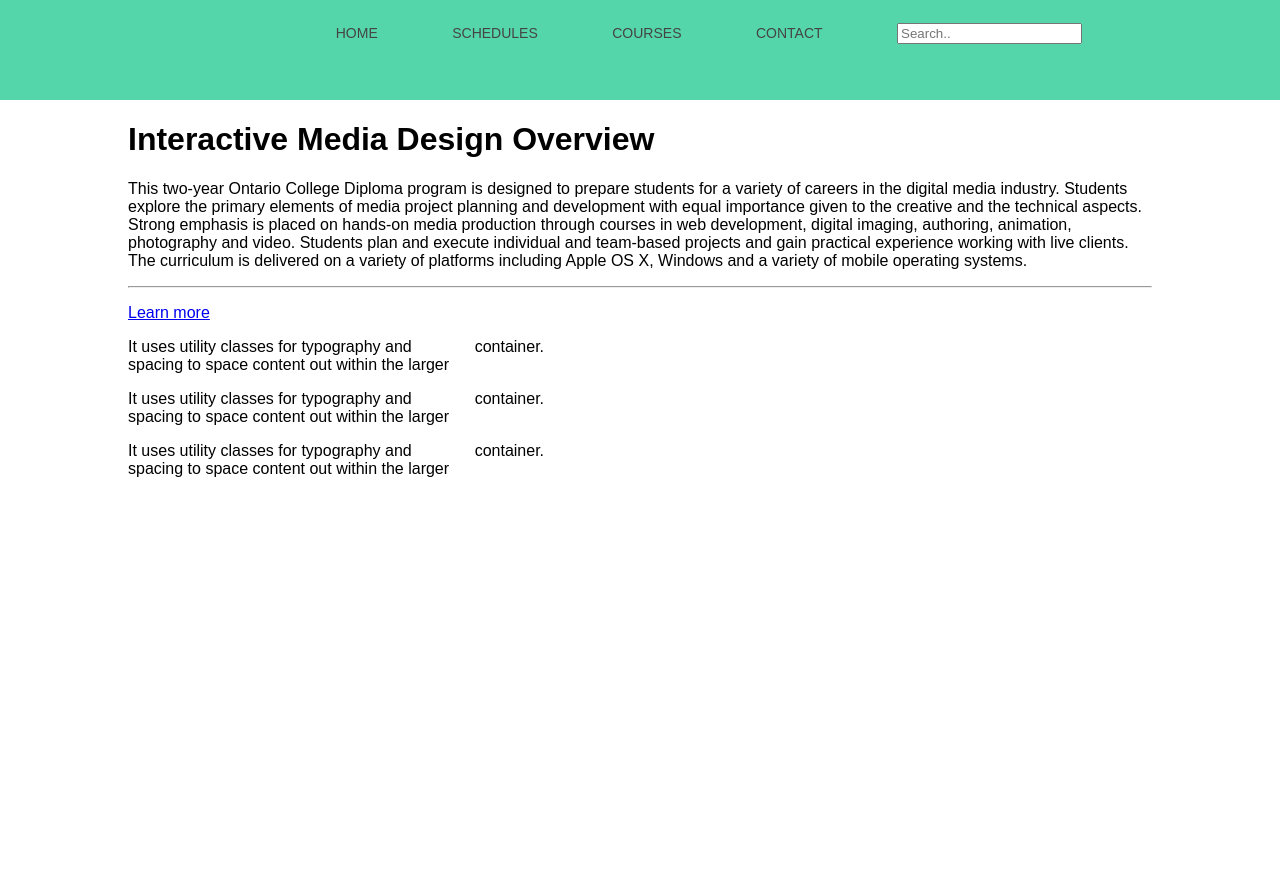
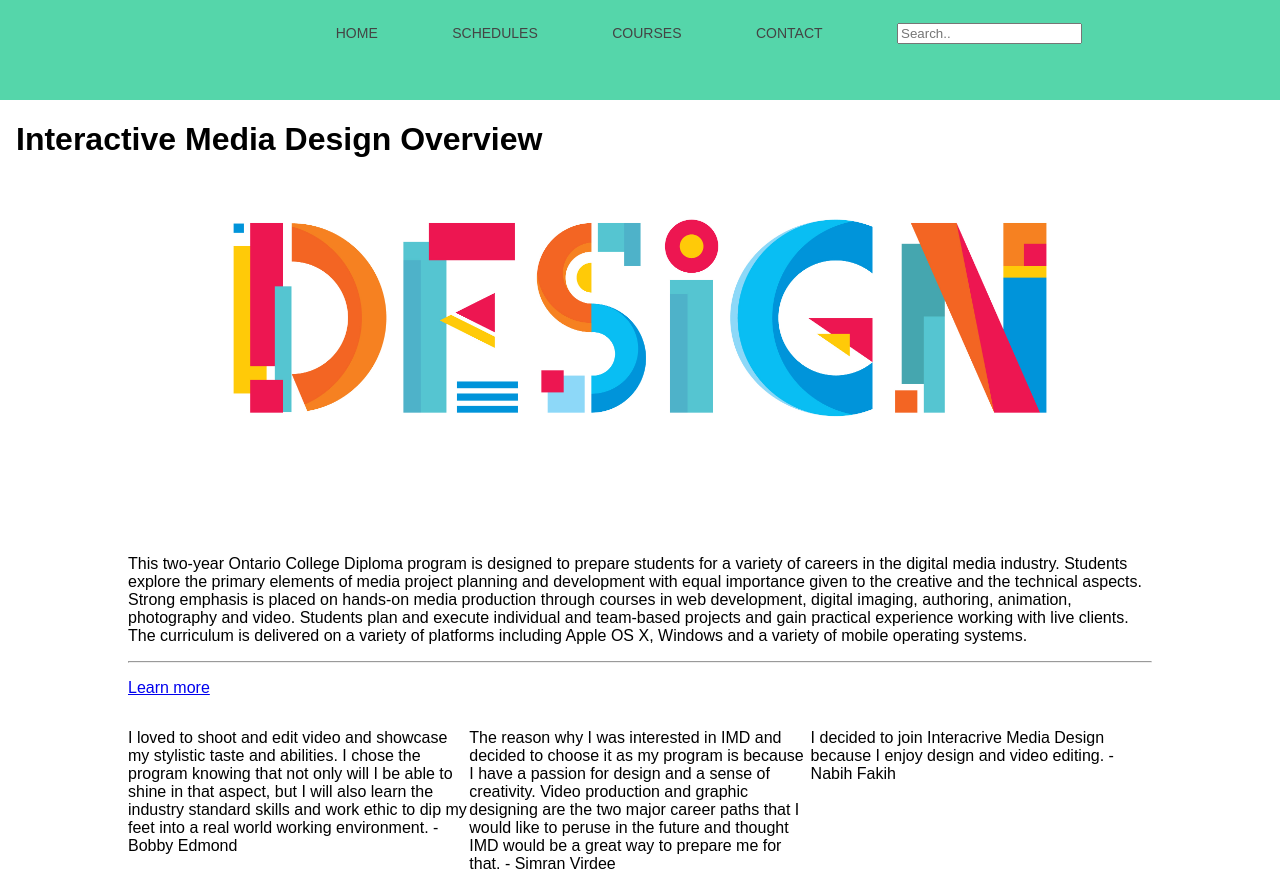
Before and after one commit to MTM6330-F18/final-backrow, a website: page index.html in a window 1280 px wide. Before the commit the page ends 800 px from the top, so only its background shows below. Drawn offline with Linux system fonts and the light colour scheme.

Commit message:
In progress again

```diff
--- a/css/index.css
+++ b/css/index.css
@@ -77,5 +77,27 @@ p {
 }
 
 .students {
-    column-count: 3;
+    float: left;
+    width: 33.33%;
 }
+
+.row:after {
+    content: "";
+    display: table;
+    clear: both;
+  }
+  .banner {
+    width: 100%;
+    height: 20%;
+  }
+
+  .banner img {
+    height : 50%;
+    width: 100%;
+  }
+
+  .display-4 {
+    position: absolute;
+    top: 100px;
+    left: 16px;
+  }
--- a/index.html
+++ b/index.html
@@ -29,15 +29,20 @@
 <body>
   <div class="container">
     <div class="jumbotron my-5">
-      <h1 class="display-4">Interactive Media Design Overview</h1>
+        <div class="banner">
+            <h1 class="display-4">Interactive Media Design Overview</h1>
+            <img src="img/design.jpg">
+              </div>
       <p class="lead">This two-year Ontario College Diploma program is designed to prepare students for a variety of careers in the digital media industry. Students explore the primary elements of media project planning and development with equal importance given to the creative and the technical aspects. Strong emphasis is placed on hands-on media production through courses in web development, digital imaging, authoring, animation, photography and video. Students plan and execute individual and team-based projects and gain practical experience working with live clients. The curriculum is delivered on a variety of platforms including Apple OS X, Windows and a variety of mobile operating systems.</p>
       <hr class="my-4">
       <p class="lead">
-        <a class="btn btn-primary btn-lg" href="#" role="button">Learn more</a>
+        <a class="btn btn-primary btn-lg" <a href="courses.html">Learn more</a>
       </p>
-      <p class="students">It uses utility classes for typography and spacing to space content out within the larger container.</p>
-      <p class="students">It uses utility classes for typography and spacing to space content out within the larger container.</p>
-      <p class="students">It uses utility classes for typography and spacing to space content out within the larger container.</p>
+      <div class="row">
+      <p class="students">I loved to shoot and edit video and showcase my stylistic taste and abilities. I chose the program knowing that not only will I be able to shine in that aspect, but I will also learn the industry standard skills and work ethic to dip my feet into a real world working environment. - Bobby Edmond</p>
+      <p class="students">The reason why I was interested in IMD and decided to choose it as my program is because I have a passion for design and a sense of creativity. Video production and graphic designing are the two major career paths that I would like to peruse in the future and thought IMD would be a great way to prepare me for that. - Simran Virdee</p>
+      <p class="students">I decided to join Interacrive Media Design because I enjoy design and video editing. - Nabih Fakih</p>
+    </div>
     </div>
   </div>
 </body>
```
Also changed, not shown: img/design.jpg (added), img/pattern.svg (added).
